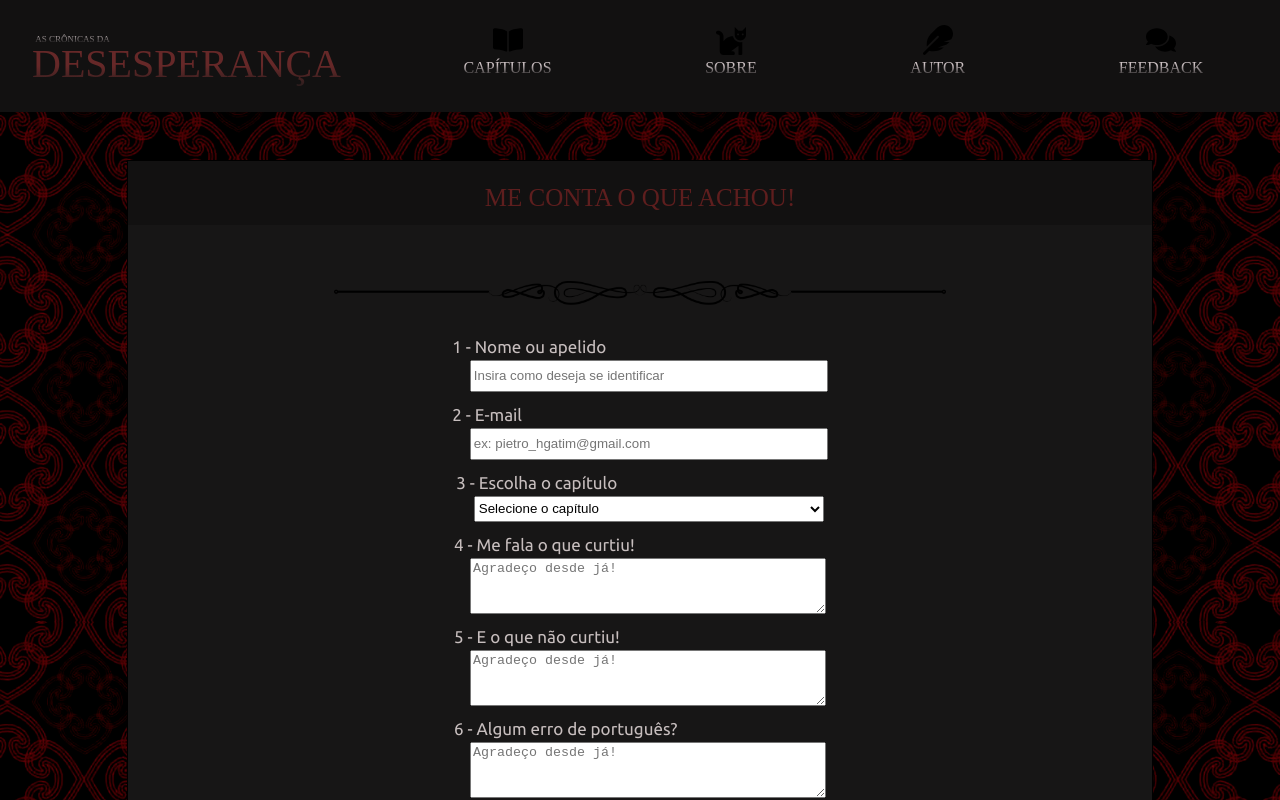
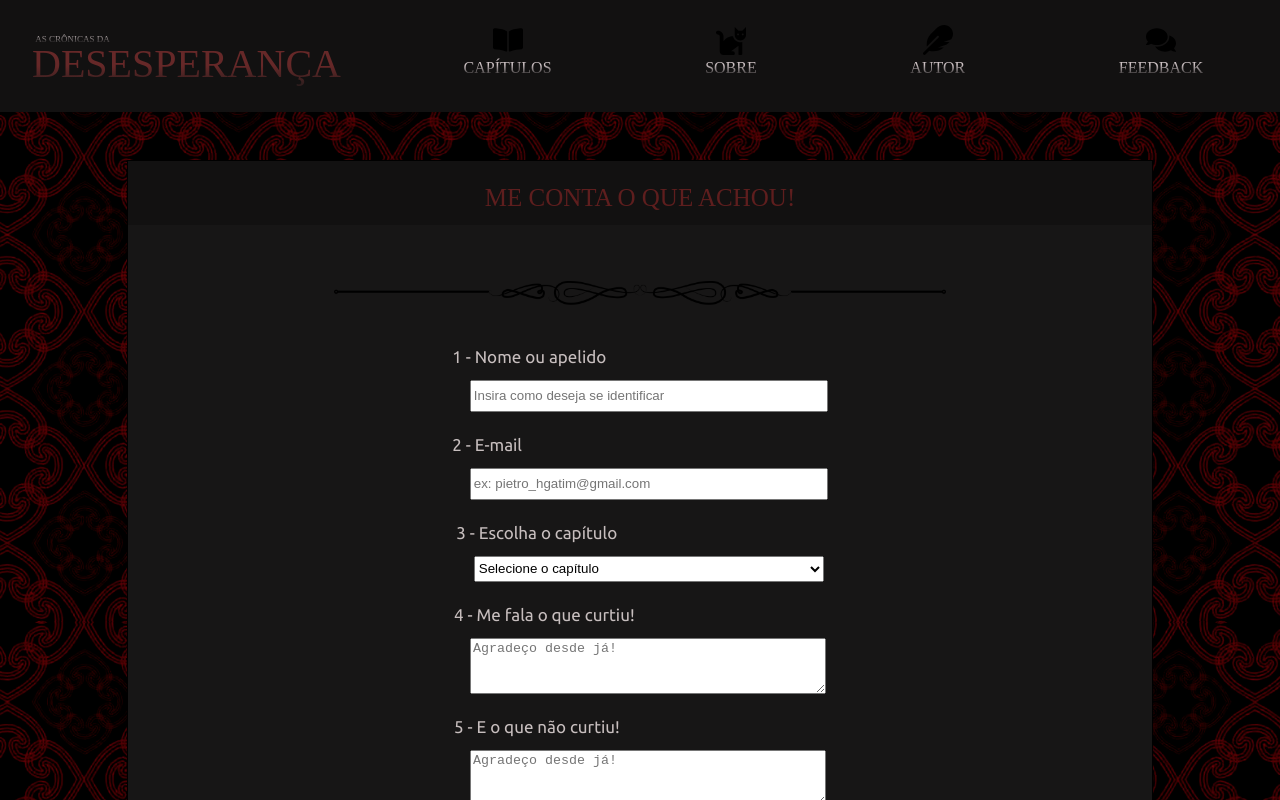
Before and after one commit to denisespanhol/AsCronicasDaDesesperanca, a React (Create React App) app in the folder as-cronicas-da-desesperanca/: page /feedback in a window 1280 px wide. Shown: the top 800 px of the page. Built offline with nearby package versions, Linux system fonts and the light colour scheme; a web font is replaced by a local one.

Commit message:
Arrumando label

```diff
--- a/as-cronicas-da-desesperanca/src/pages/Feedback.css
+++ b/as-cronicas-da-desesperanca/src/pages/Feedback.css
@@ -99,7 +99,7 @@ textarea {
     display: flex;
     flex-direction: column;
     text-align: left;
-    line-height: 26px;
+    line-height: 46px;
     margin-bottom: 10px;
   }
 
```
